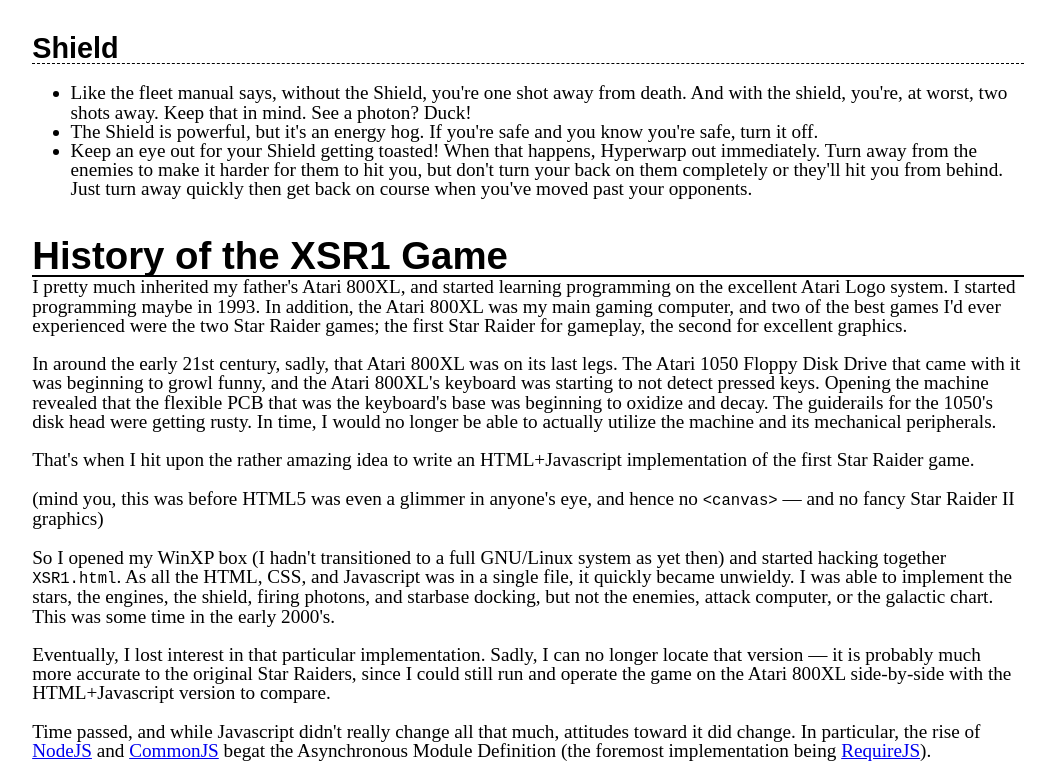
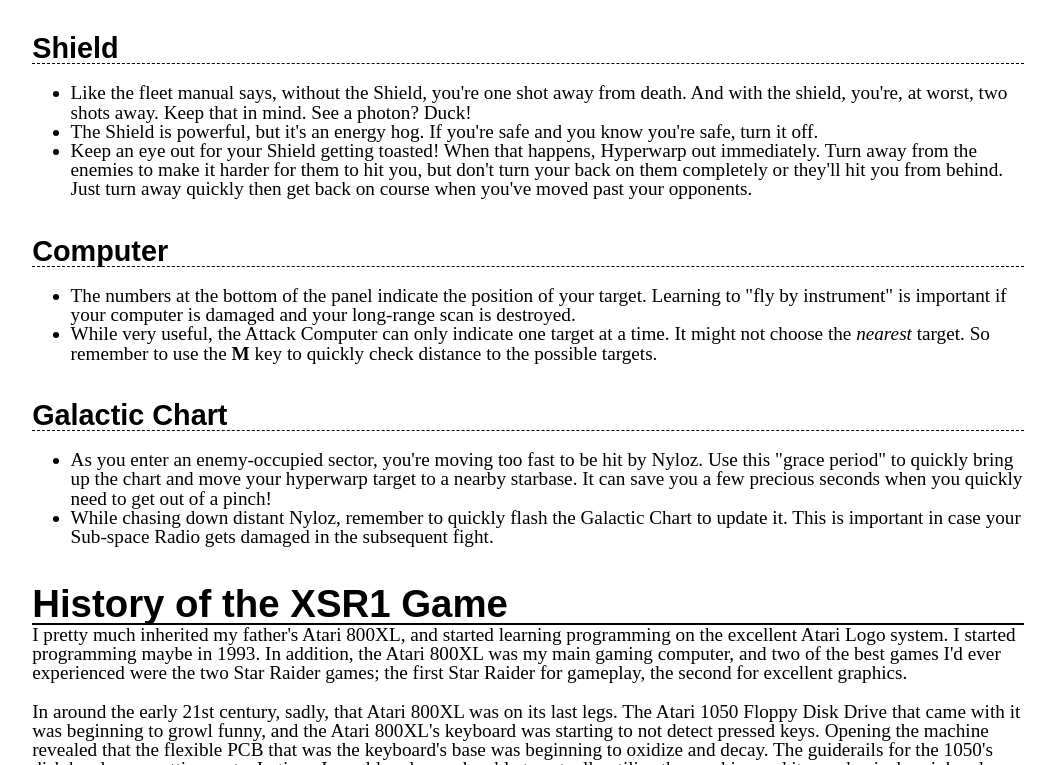
Before and after one commit to AmkG/XSR1, a website: page help.html in a window 1280 px wide. Shown: the part 7857-8622 px from the top of the page, without its empty margins (179-1234 px from the left). Drawn offline with Linux system fonts and the light colour scheme.

Commit message:
help.html: Add a few more tips.

```diff
--- a/help.html
+++ b/help.html
@@ -957,7 +957,7 @@
     in that direction.</li>
 <li>Your photons have a range beyond your normal sight range.
     Use your Attack Computer to help you shoot
-    opponents beyond your sight range.</li>
+    the opponents you can't see.</li>
 <li>The Nyloz can shoot at you
     before you even see them.
     So do the same to them:
@@ -1020,13 +1020,41 @@
     then get back on course
     when you've moved past your opponents.</li>
 </ul></p>
-<!--
 <h2 id=tipcomputer>Computer</h2>
 <p><ul>
-<li>The Attack Computer's great,
-    but that makes losing it all the harder.</li>
+<li>The numbers at the bottom of the panel
+    indicate the position of your target.
+    Learning to "fly by instrument"
+    is important if your computer is damaged
+    and your long-range scan is destroyed.</li>
+<li>While very useful,
+    the Attack Computer can only indicate one target
+    at a time.
+    It might not choose
+    the <em>nearest</em> target.
+    So remember to use the <strong>M</strong> key
+    to quickly check distance to the possible targets.</li>
 </ul></p>
--->
+<h2 id=tipchart>Galactic Chart</h2>
+<p><ul>
+<li>As you enter an enemy-occupied sector,
+    you're moving too fast to be hit
+    by Nyloz.
+    Use this "grace period"
+    to quickly bring up the chart
+    and move your hyperwarp target
+    to a nearby starbase.
+    It can save you a few precious seconds
+    when you quickly need
+    to get out of a pinch!</li>
+<li>While chasing down distant Nyloz,
+    remember to quickly flash
+    the Galactic Chart
+    to update it.
+    This is important in case
+    your Sub-space Radio
+    gets damaged in the subsequent fight.</li>
+</ul></p>
 </section>
 
 <section id=history name=history>
```
